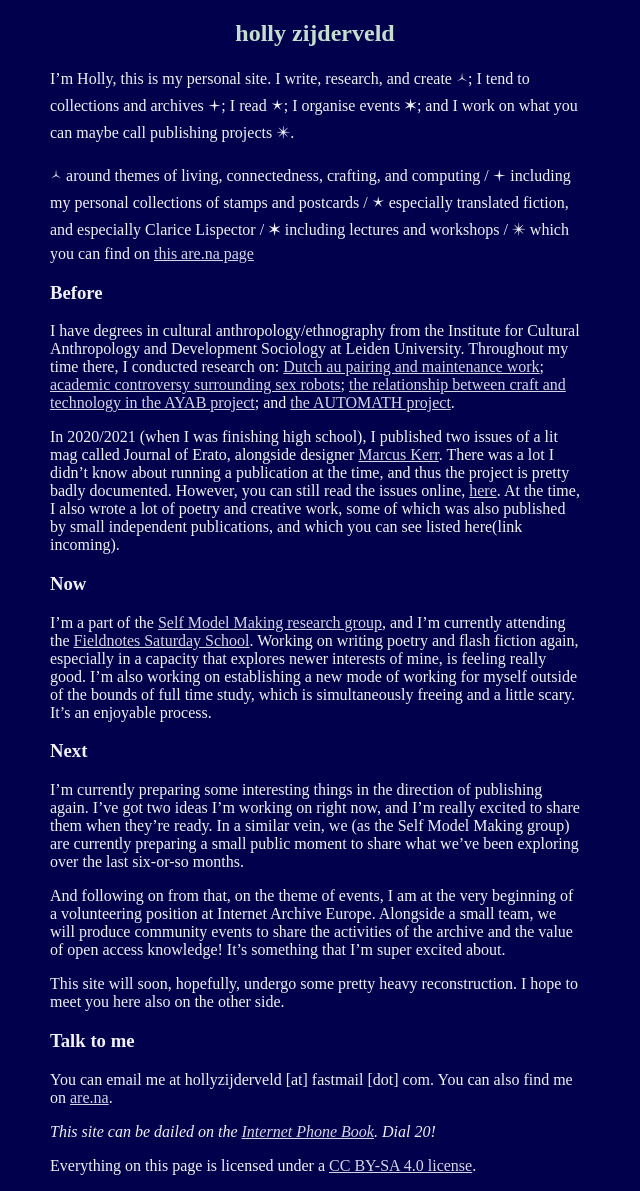
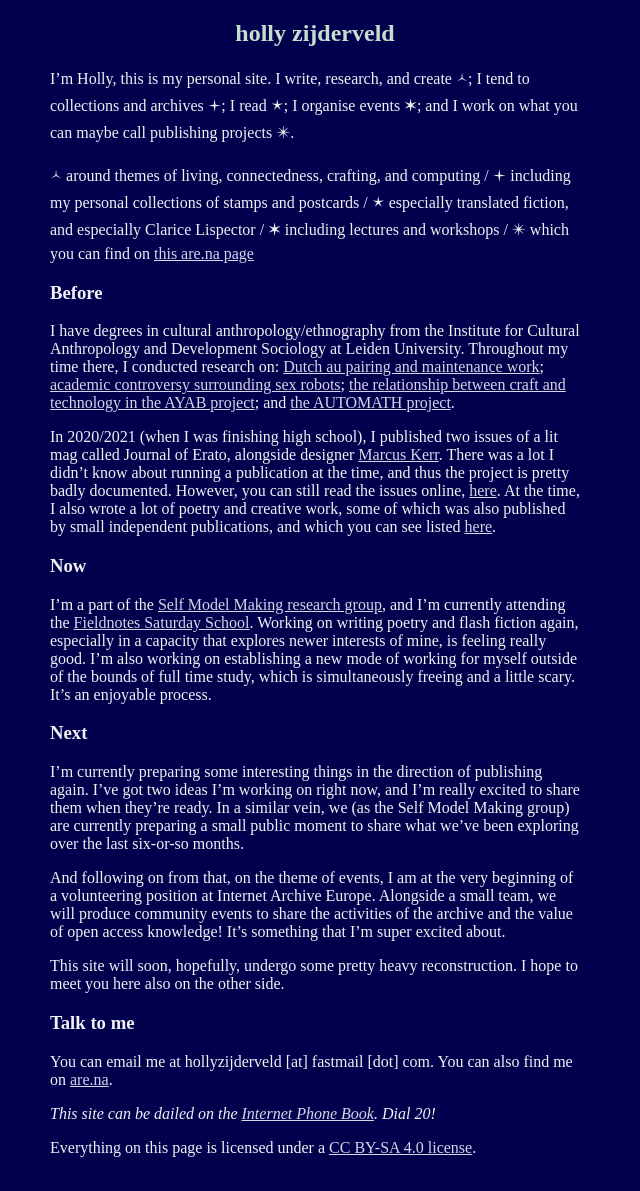
Before and after one commit to hollyz1jderveld/hollyz1jderveld.github.io, a Jekyll site: the page built from index.md, in a window 1280 px wide. Shown: the whole page, without its empty margins (0-640 px from the left). Built offline with Jekyll 4.4.1, drawn with Linux system fonts in a browser that asks for light colours; some web fonts are replaced; Markdown is read by kramdown in place of the engine named in the settings; our own code applies the rules of GitHub Pages for plain Markdown files.

Commit message:
Update index.md

```diff
--- a/index.md
+++ b/index.md
@@ -11,7 +11,7 @@ I'm Holly, this is my personal site. I write, research, and create 🟀; I tend
 ### Before
 I have degrees in cultural anthropology/ethnography from the Institute for Cultural Anthropology and Development Sociology at Leiden University. Throughout my time there, I conducted research on: [Dutch au pairing and maintenance work](https://themaintainers.org/studying-the-sensible-side-of-love-in-the-netherlands/); [academic controversy surrounding sex robots](https://www.researchgate.net/publication/382625206_Talking_About_Sex_Robots_Mapping_academic_controversy_in_sex_robot_discourse); [the relationship between craft and technology in the AYAB project](https://hollyz1jderveld.github.io/knitting-research/); and [the AUTOMATH project](https://automath.win.tue.nl/).
 
-In 2020/2021 (when I was finishing high school), I published two issues of a lit mag called Journal of Erato, alongside designer [Marcus Kerr](https://marcus-kerr.com/). There was a lot I didn't know about running a publication at the time, and thus the project is pretty badly documented. However, you can still read the issues online, [here](https://www.yumpu.com/en/document/view/65812999/issue-two-hometown). At the time, I also wrote a lot of poetry and creative work, some of which was also published by small independent publications, and which you can see listed here(link incoming).
+In 2020/2021 (when I was finishing high school), I published two issues of a lit mag called Journal of Erato, alongside designer [Marcus Kerr](https://marcus-kerr.com/). There was a lot I didn't know about running a publication at the time, and thus the project is pretty badly documented. However, you can still read the issues online, [here](https://www.yumpu.com/en/document/view/65812999/issue-two-hometown). At the time, I also wrote a lot of poetry and creative work, some of which was also published by small independent publications, and which you can see listed [here](https://hollyz1jderveld.github.io/reading-list/).
 
 ### Now
 I'm a part of the [Self Model Making research group](https://supergijs.com/researchgroup.html), and I'm currently attending the [Fieldnotes Saturday School](https://fieldnotes.site/events/). Working on writing poetry and flash fiction again, especially in a capacity that explores newer interests of mine, is feeling really good. I'm also working on establishing a new mode of working for myself outside of the bounds of full time study, which is simultaneously freeing and a little scary. It's an enjoyable process.
```
